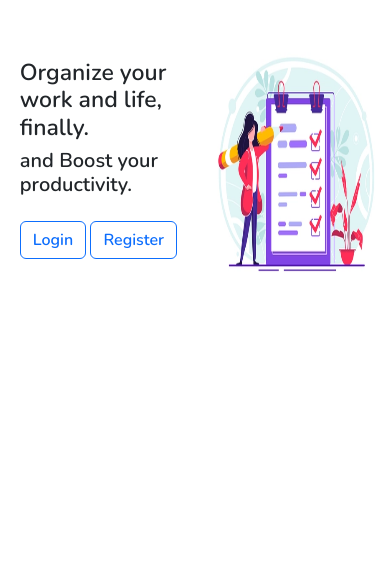
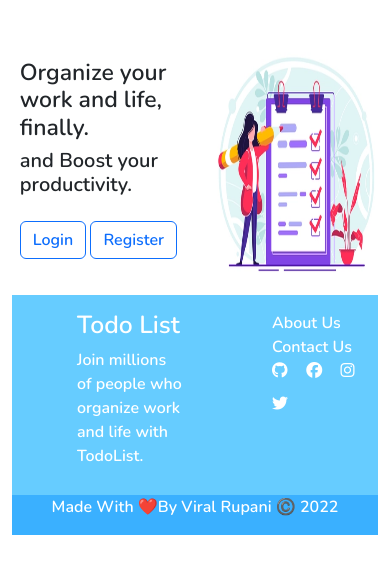
Before and after one commit to viralRupani/Todo-List, a Flask app: page / in a window 390 px wide. Shown: the top 574 px of the page. Run offline with Flask 2, Linux system fonts and the light colour scheme; some libraries are stand-ins or nearby versions.

Commit message:
make it responsive

```diff
--- a/templates/base.html
+++ b/templates/base.html
@@ -14,36 +14,6 @@
   </head>
   <body>
     {% block body %} {% endblock body %}
-    <footer class="sticky-bottom">
-<!--      <div class="footer-top">-->
-<!--        <div class="row pt-3">-->
-<!--          <div class="col-2 text-start">-->
-<!--          </div>-->
-<!--          <div class="col-4 text-start">-->
-<!--            <h2>Todo List</h2>-->
-<!--            <p>Join millions of people who organize work and life with TodoList.</p>-->
-<!--          </div>-->
-<!--          <div class="col-2 text-start">-->
-<!--          </div>-->
-<!--          <div class="col-4 text-start">-->
-<!--            <a class="footer-thing" href="{{ url_for('about') }}">About Us</a><br/>-->
-<!--            <a class="footer-thing" href="mailto:viralrupani12017@gmail.com">Contact Us</a>-->
-<!--            <p>-->
-
-<!--            <a href="https://github.com/viralRupani" target="_blank"><i class="footer-thing fa-brands fa-github"></i></a>-->
-<!--              <a href="#"><i class="footer-thing fa-brands fa-facebook"></i></a>-->
-<!--            <a href="#"><i class="footer-thing fa-brands fa-instagram"></i></a>-->
-<!--              <a href="#"><i class="footer-thing fa-brands fa-twitter"></i></a></p>-->
-<!--          </div>-->
-<!--        </div>-->
-<!--      </div>-->
-
-<!--      <div class="footer-bottom text-center ">-->
-<!--        <p>Made With ❤️By Viral Rupani  ©️ 2022</p>-->
-<!--      </div>-->
-
-    </footer>
-
     <script src="https://cdn.jsdelivr.net/npm/bootstrap@5.2.0-beta1/dist/js/bootstrap.bundle.min.js" integrity="sha384-pprn3073KE6tl6bjs2QrFaJGz5/SUsLqktiwsUTF55Jfv3qYSDhgCecCxMW52nD2" crossorigin="anonymous"></script>
   </body>
 </html>
--- a/templates/index.html
+++ b/templates/index.html
@@ -19,5 +19,34 @@
             <img class="todolistimg" src="{{ url_for('static', filename='images/todolistimg.webp') }}">
         </div>
     </div>
+    <footer class="sticky-bottom">
+      <div class="footer-top">
+        <div class="row pt-3">
+          <div class="col-2 text-start">
+          </div>
+          <div class="col-4 text-start">
+            <h2>Todo List</h2>
+            <p>Join millions of people who organize work and life with TodoList.</p>
+          </div>
+          <div class="col-2 text-start">
+          </div>
+          <div class="col-4 text-start">
+            <a class="footer-thing" href="{{ url_for('about') }}">About Us</a><br/>
+            <a class="footer-thing" href="mailto:viralrupani12017@gmail.com">Contact Us</a>
+            <p>
+
+            <a href="https://github.com/viralRupani" target="_blank"><i class="footer-thing fa-brands fa-github"></i></a>
+              <a href="#"><i class="footer-thing fa-brands fa-facebook"></i></a>
+            <a href="#"><i class="footer-thing fa-brands fa-instagram"></i></a>
+              <a href="#"><i class="footer-thing fa-brands fa-twitter"></i></a></p>
+          </div>
+        </div>
+      </div>
+
+      <div class="footer-bottom text-center ">
+        <p>Made With ❤️By Viral Rupani  ©️ 2022</p>
+      </div>
+
+    </footer>
 </div>
 {% endblock body %}
```
